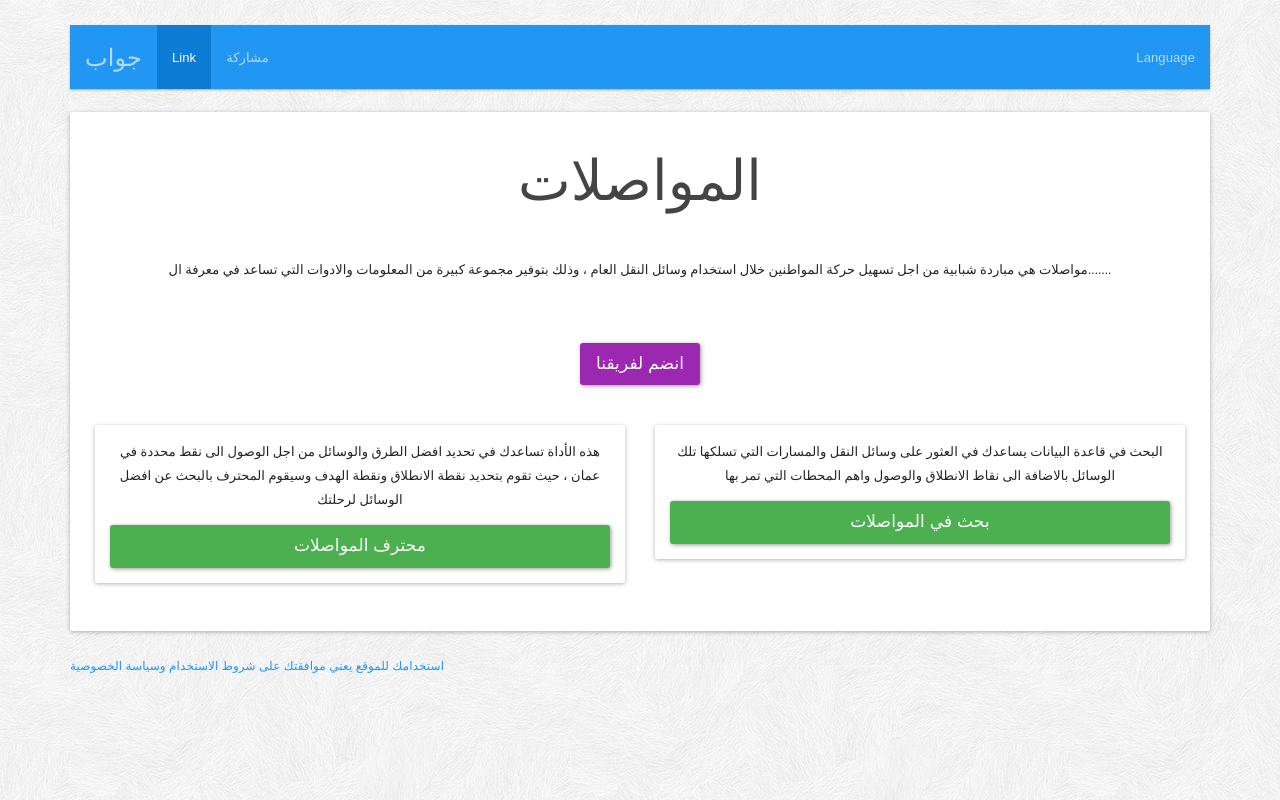
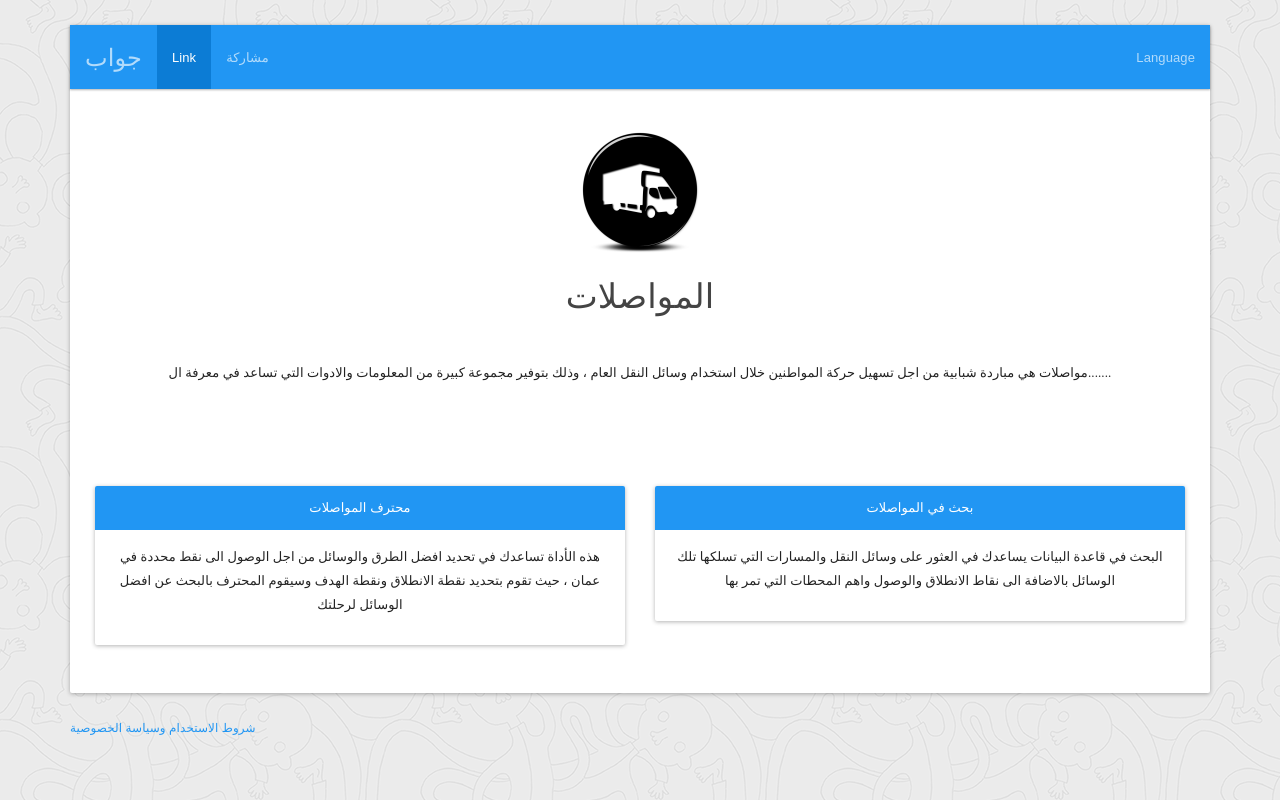
Before and after one commit to ademnoer/traffic_guide_site, a PHP site: page / in a window 1280 px wide. Run offline with PHP 8.4, Linux system fonts and the light colour scheme; some libraries are stand-ins or nearby versions; some web fonts are replaced.

Commit message:
modifications

```diff
--- a/index.php
+++ b/index.php
@@ -20,6 +20,8 @@ if (!isset($_SESSION["lang"]) || ($_SESSION["lang"] == "ar")) {
     </head>
     <body>
         <div class="container">
+
+            <div class="panel panel-default" style="text-align: center;">
 
                 <nav class="navbar navbar-inverse navbar-static-top">
                     <div class="container-fluid">
@@ -49,27 +51,36 @@ if (!isset($_SESSION["lang"]) || ($_SESSION["lang"] == "ar")) {
                     </div><!-- /.container-fluid -->
                 </nav>
 
-            <div class="panel panel-default" style="text-align: center;">
+
                 <div class="panel-body">
-                    <h1><?php echo LANG_index_SiteTitle ?></h1>
+                    <img src="public/img/logo.png" width="128p">
+                    <h3><?php echo LANG_index_SiteTitle ?></h3>
                     <div class="pager"></div>
                     <p><?php echo LANG_index_mainMessage ?></p><br><br>
-                    <a class="btn btn-info btn-lg"><?php echo LANG_index_JoinUs ?></a>
+
                 </div>
+
+
                 <div class="row" style="padding: 25px;">
                     <div class="col-sm-6">
-                        <div class="panel panel-default">
+                        <div class="panel panel-primary">
+                            <div class="panel-heading">
+                                <?php echo LANG_index_PathFinderLink ?>
+                            </div>
                             <div class="panel-body">
                                 <p><?php echo LANG_index_PathFinderMessage; ?></p>
-                                <a class="btn btn-success btn-lg btn-block" href="pathfinder.php"><?php echo LANG_index_PathFinderLink ?></a>
+                                <!-- <a class="btn btn-default btn-lg btn-block" href="pathfinder.php"><?php echo LANG_index_PathFinderLink ?></a> -->
                             </div>
                         </div>
                     </div>
                     <div class="col-sm-6">
-                        <div class="panel panel-default">
+                        <div class="panel panel-primary">
+                            <div class="panel-heading">
+                                <?php echo LANG_index_SearchTrafficLink ?>
+                            </div>
                             <div class="panel-body">
                                 <p><?php echo LANG_index_SearchTrafficMessage; ?></p>
-                                <a class="btn btn-success btn-lg btn-block" href="searchtraffic.php"><?php echo LANG_index_SearchTrafficLink ?></a>
+                                <!-- <a class="btn btn-success btn-lg btn-block" href="searchtraffic.php"><?php echo LANG_index_SearchTrafficLink ?></a> -->
                             </div>
                         </div>
                     </div>
--- a/private/lang/ar.php
+++ b/private/lang/ar.php
@@ -1,7 +1,7 @@
 <?php
 
 
-/*  Pages Titles    */
+/*  Pages Titles   */
 define("LANG_PageTitle_index", "موقع مواصلات");
 define("LANG_PageTitle_pathfinder", "محترف المواصلات");
 define("LANG_PageTitle_searchtraffic", "بحث في وسائل المواصلات");
@@ -18,6 +18,6 @@ define("LANG_index_share", "مشاركة");
 define("LANG_index_mainMessage", "مواصلات هي مباردة شبابية من اجل تسهيل حركة المواطنين خلال استخدام وسائل النقل العام ، وذلك بتوفير مجموعة كبيرة من المعلومات والادوات التي تساعد في معرفة ال.......");
 define("LANG_index_SearchTrafficMessage", "البحث في قاعدة البيانات يساعدك في العثور على وسائل النقل والمسارات التي تسلكها تلك الوسائل  بالاضافة الى نقاط الانطلاق والوصول واهم المحطات التي تمر بها");
 define("LANG_index_PathFinderMessage", "هذه الأداة تساعدك في تحديد افضل الطرق والوسائل من اجل الوصول الى نقط محددة في عمان ، حيث تقوم بتحديد نقطة الانطلاق ونقطة الهدف وسيقوم المحترف بالبحث عن افضل الوسائل لرحلتك");
-define("LANG_index_contractAcceptance", "استخدامك للموقع يعني موافقتك على شروط الاستخدام وسياسة الخصوصية");
+define("LANG_index_contractAcceptance", "شروط الاستخدام وسياسة الخصوصية");
 define("LANG_index_contract", "شروط الاستخدام وسياسة الخصوصية:");
 define("LANG_index_IAccept", "أوافق");
--- a/public/css/myStyle.css
+++ b/public/css/myStyle.css
@@ -7,7 +7,7 @@ html{
 body{
     height: 100%;
     padding-top: 25px;
-    background-image: url(../img/bg_4.png);
+    background-image: url(../img/bg_9.png);
     font-family: 'Droid Arabic Kufi', sans-serif;
 
 }
```
Also changed, not shown: public/img/bg_8.jpg (added), public/img/bg_9.png (added), public/img/bg_93.png (added), public/img/logo.png (added). Lines whose indentation alone changed are shown as unchanged.
